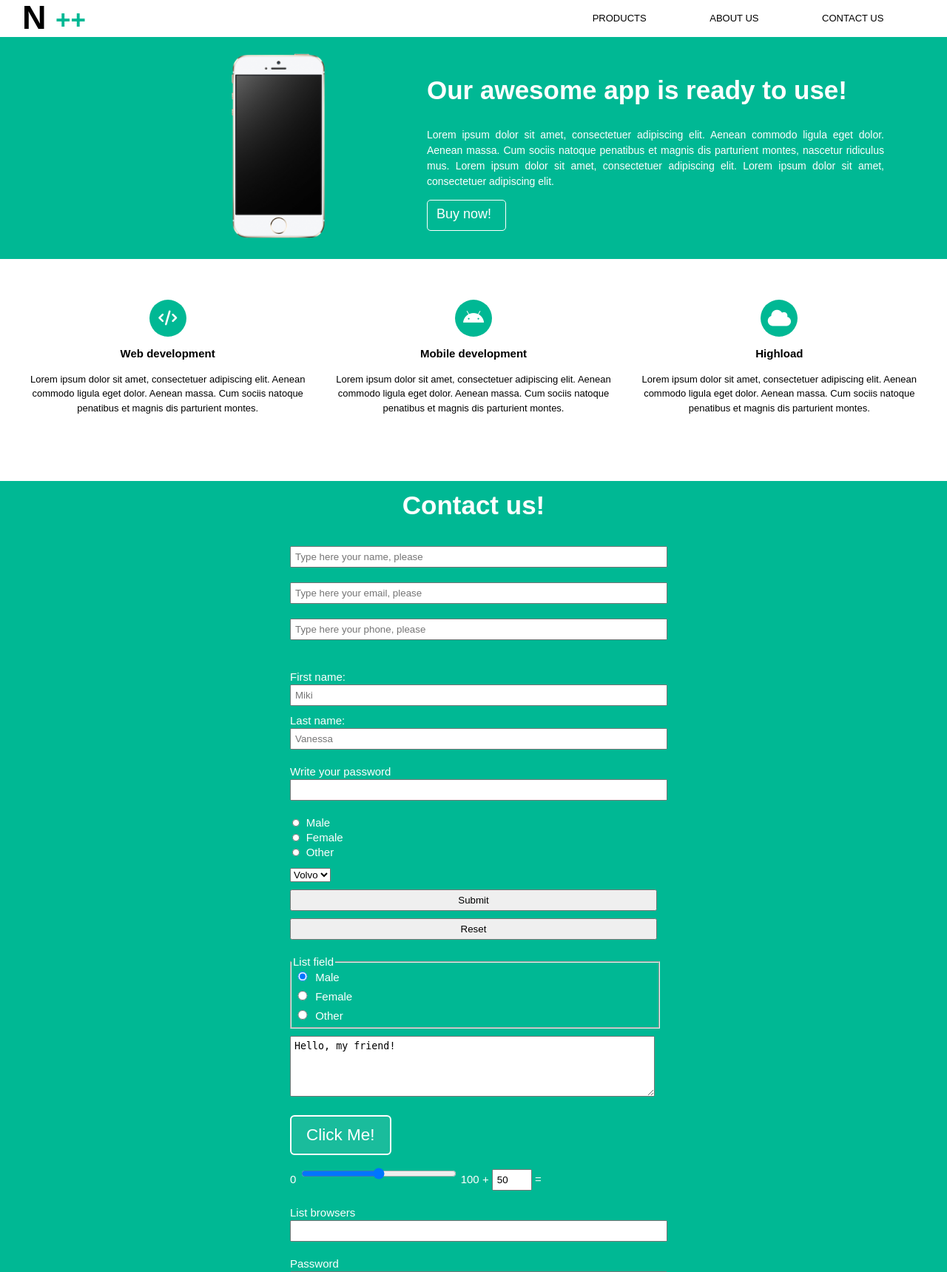
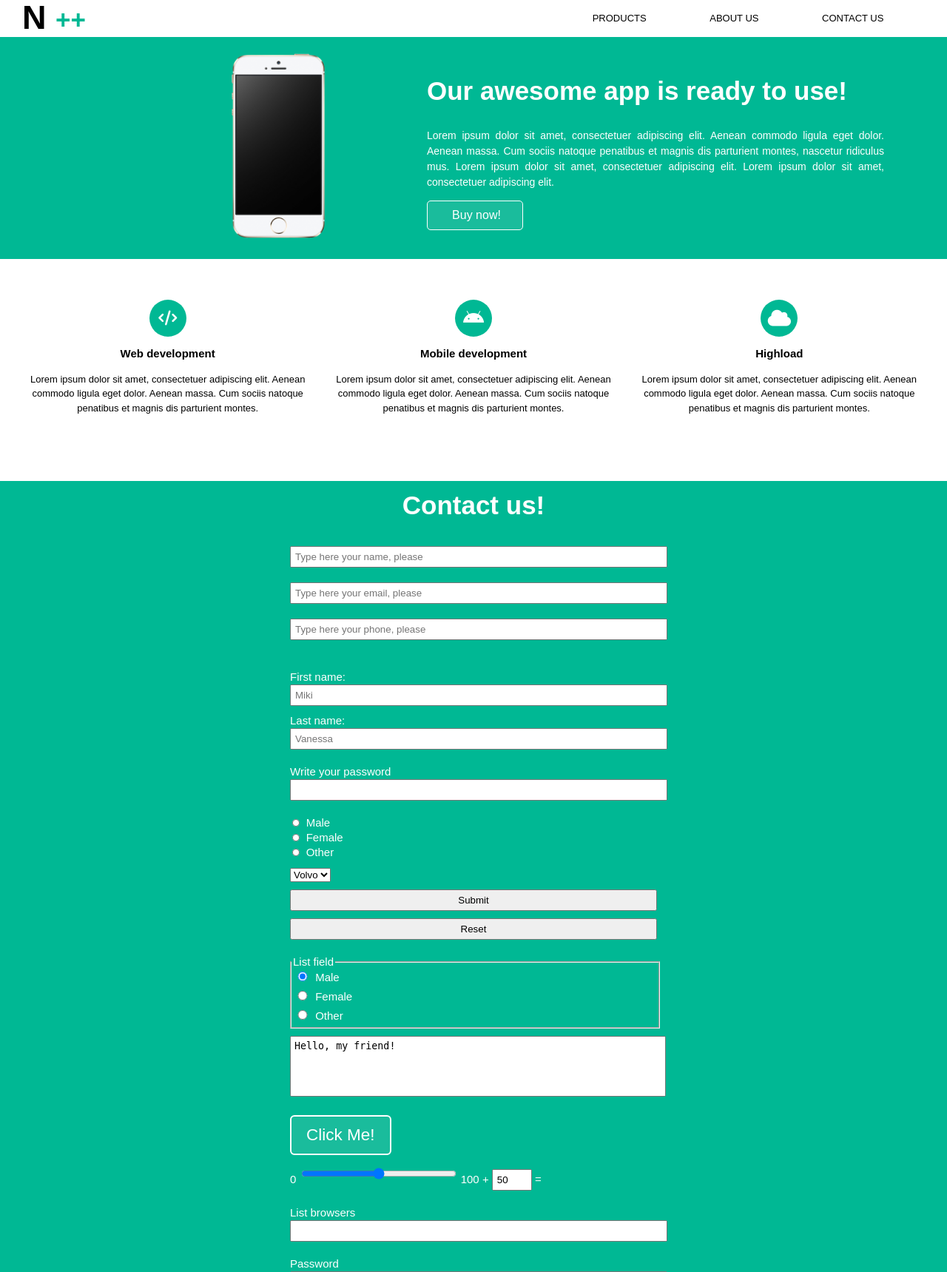
Before and after one commit to alex10soi/HomeWorkFullStack, a PHP site: page /landing_page.html in a window 1280 px wide. Shown: the top 1719 px of the page at 74% size. Run offline with PHP 8.4, Linux system fonts and the light colour scheme; some libraries are stand-ins or nearby versions.

Commit message:
Add changes after 2 review

```diff
--- a/WD_PS_1_HTML_CSS/Task_3 landing page/landingPage.css
+++ b/WD_PS_1_HTML_CSS/Task_3 landing page/landingPage.css
@@ -130,6 +130,7 @@ A {
 }
 
 img {
+	width: 270px;
 	background-color: rgba(0, 184, 148,1.0);
 }
 
@@ -178,11 +179,13 @@ h1 {
 
 .button {
 	display: table-cell;
-	width: 85px;
-	height: 30px;
+	width: 130px;
+	height: 40px;
 	padding: 5px 10px;
 	border: 1px solid white;
 	border-radius: 5px;
+	color: white;
+	font-size: 16px;
 }
 
 .button A {
@@ -270,6 +273,13 @@ input, textarea {
 	padding: 5px;
 	margin-bottom: 10px;
 	width: 40%;
+	resize: none;
+}
+
+textarea {
+	margin: 0px 0px 10px;
+	width: 100%;
+	height: 70px;
 }
 
 button {
--- a/WD_PS_1_HTML_CSS/Task_3 landing page/landing_page.html
+++ b/WD_PS_1_HTML_CSS/Task_3 landing page/landing_page.html
@@ -10,20 +10,20 @@
 <body link="black" alink="#ff0000">
 	<div class="wrapper">
 		<div class="header">
-			<div class="logo">N <span class="plus">++</span></div>
+			<div class="logo"><a href="#">N <span class="plus">++</span></a></div>
 			<div class="item_link_1 header_link"><a href="#"> Products</a></div>
 			<div class="item_link_2 header_link"><a href="#"> About us</a></div>
 			<div class="item_link_3 header_link"><a href="#"> Contact us</a></div>
 		</div>
 		<div class="main_content">
-			<div class="iphone"><img src="img/iphone_PNG5724.png" style="width: 270px;"> </div>
+			<div class="iphone"><img src="img/iphone_PNG5724.png"> </div>
 			<div class="my_article"><div><h1>Our awesome app is ready to use!</h1>
 				<p align="justify">Lorem ipsum dolor sit amet, consectetuer adipiscing elit.
 					Aenean commodo ligula eget dolor. Aenean massa. Cum sociis
 					natoque penatibus et magnis dis parturient montes, nascetur
 					ridiculus mus. Lorem ipsum dolor sit amet, consectetuer adipiscing elit. Lorem ipsum dolor sit amet, consectetuer adipiscing elit.
 				</p>
-				<p class="button"><a href="#">Buy now!</a></p> </div>
+				<button type="button" class="button" velue="Buy now!"><a href="#"></a>Buy now!</button> </div>
 			</div>
 		</div>
 		<div class="feature">
@@ -112,7 +112,7 @@
 						</fieldset>
 					</div><br>
 					<div  class="input7">
-						<textarea name="message" rows="3" style="margin: 0px 0px 10px; width: 481px; height: 70px;">Hello, my friend!</textarea>
+						<textarea name="message" cols="500" rows="3">Hello, my friend!</textarea>
 					</div><br>
 					<div  class="input8">
 						 <button type="button" onclick="alert('Hello World!')">Click Me!</button><br>
```
